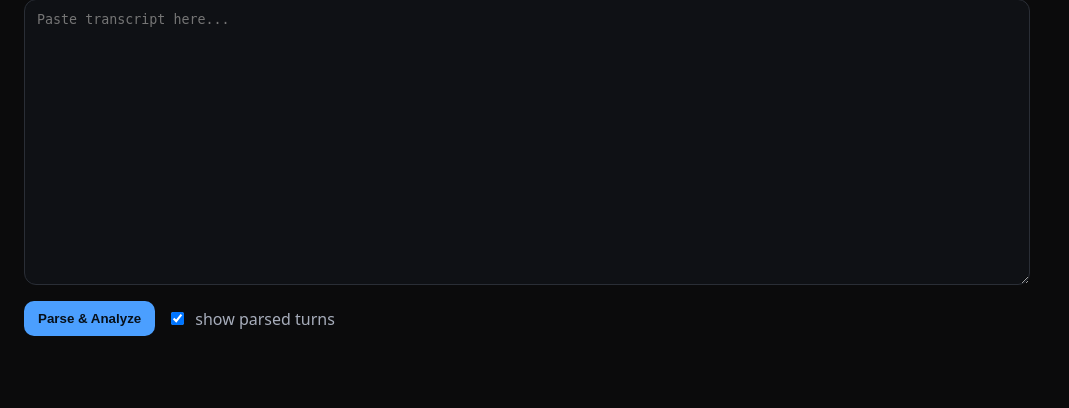
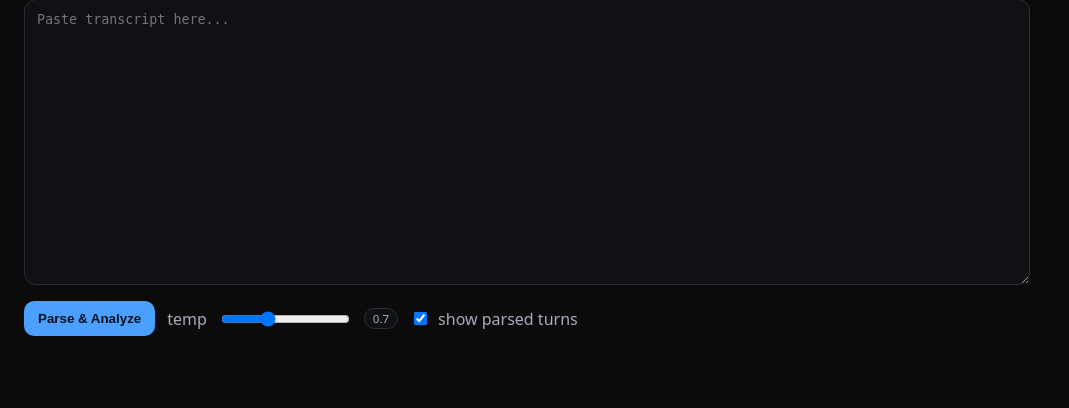
Before and after one commit to calvinmacatantan/llm-language-learning, a Flask app: page / in a window 1280 px wide. Shown: the part 139-547 px from the top of the page, without its empty margins (0-1069 px from the left). Run offline with Flask 3, Linux system fonts and the light colour scheme.

Commit message:
added temperature adjustment feature

```diff
--- a/app.py
+++ b/app.py
@@ -91,7 +91,9 @@ Without preamble, respond with:
 }
 '''
 
-def call_openai_with_messages(turns):
+MIN_TEMP = 0.0
+MAX_TEMP = 2.0
+def call_openai_with_messages(turns, temp):
     """
     Uses chat.completions (as in your snippet).
     We pass your developer_text, then the parsed turns, then your user instruction.
@@ -104,7 +106,7 @@ def call_openai_with_messages(turns):
 
     resp = client.chat.completions.create(
         model="gpt-4.1",
-        temperature=0,
+        temperature=temp,
         messages=messages
     )
 
@@ -145,14 +147,20 @@ def index():
 def analyze():
     data = request.get_json(force=True)
     raw = (data.get("transcript") or "").strip()
+
     if not raw:
-        return jsonify({"error": "Empty transcript"}), 400
+      return jsonify({"error": "Empty transcript"}), 400
+    try:
+        temp = float(data.get("temperature", MIN_TEMP))
+    except (TypeError, ValueError):
+        return jsonify({"error": "Invalid temperature (must be a number)"}), 400
+    temp = max(MIN_TEMP, min(MAX_TEMP, temp))
 
     turns = parse_transcript(raw)
-    model_text = call_openai_with_messages(turns)
+    model_text = call_openai_with_messages(turns, temp)
     scores = coerce_to_scores(model_text)
 
-    return jsonify({"scores": scores, "turns": turns})
+    return jsonify({"scores": scores, "turns": turns, "temperature": temp})
 
 if __name__ == "__main__":
     app.run(debug=True)
--- a/templates/index.html
+++ b/templates/index.html
@@ -34,12 +34,15 @@
     </div>
 
     <textarea id="input" placeholder="Paste transcript here..."></textarea>
-
     <div class="bar">
       <button id="analyze">Parse & Analyze</button>
+
+      <label class="switch" for="temp">temp</label>
+      <input type="range" id="temp" min="0" max="2" step="0.1" value="0.7" />
+      <span class="badge" id="tempVal">0.7</span>
+
       <label class="switch"><input type="checkbox" id="showTurns" checked> show parsed turns</label>
     </div>
-
     <div class="status" id="status"></div>
 
     <div id="results"></div>
@@ -97,10 +100,28 @@
       `;
     }
 
+    const tempEl = document.getElementById('temp');
+    const tempValEl = document.getElementById('tempVal');
+
+    // keep badge in sync and persist to localStorage
+    tempEl.addEventListener('input', () => {
+      tempValEl.textContent = tempEl.value;
+      localStorage.setItem('cta_temp', tempEl.value);
+    });
+
+
+    const savedTemp = localStorage.getItem('cta_temp');
+    if (savedTemp !== null) {
+      tempEl.value = savedTemp;
+      tempValEl.textContent = savedTemp;
+    }
+
     document.getElementById('analyze').onclick = async () => {
       const raw = document.getElementById('input').value.trim();
       const status = document.getElementById('status');
       const results = document.getElementById('results');
+      const temperature = Math.max(0, Math.min(2, Number(tempEl.value))); // clamp 0–2
+
       status.textContent = "Parsing and analyzing…";
       results.innerHTML = "";
 
@@ -108,7 +129,7 @@
         const res = await fetch('/analyze', {
           method: 'POST',
           headers: { 'Content-Type':'application/json' },
-          body: JSON.stringify({ transcript: raw })
+          body: JSON.stringify({ transcript: raw, temperature })
         });
         const data = await res.json();
         if (data.error) throw new Error(data.error);
```
